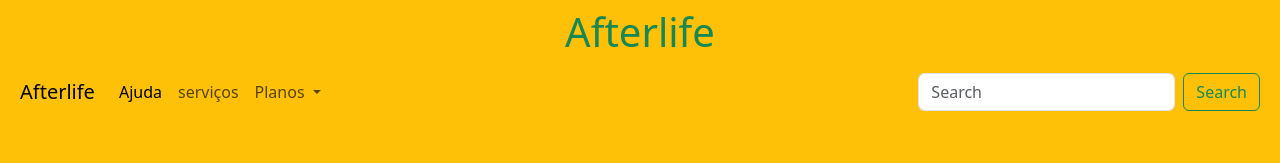
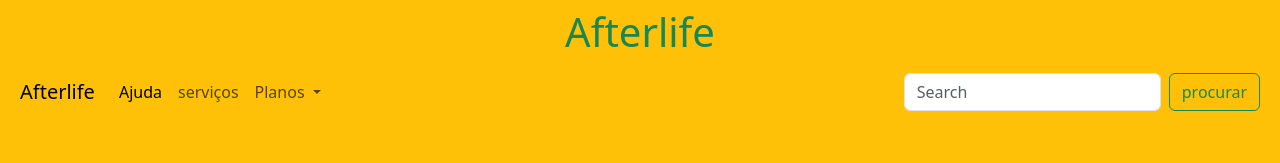
Before and after one commit to Wesley64/Afterlife, a plain HTML site: page Index.html in a window 1280 px wide. Shown: the top 163 px of the page. Drawn offline with nearby package versions, Linux system fonts and the light colour scheme.

Commit message:
tradução de pesquisa

```diff
--- a/Index.html
+++ b/Index.html
@@ -42,7 +42,7 @@
             </ul>
             <form class="d-flex" role="search">
               <input class="form-control me-2" type="search" placeholder="Search" aria-label="Search">
-              <button class="btn btn-outline-success" type="submit">Search</button>
+              <button class="btn btn-outline-success" type="submit">procurar</button>
             </form>
           </div>
         </div>
```
